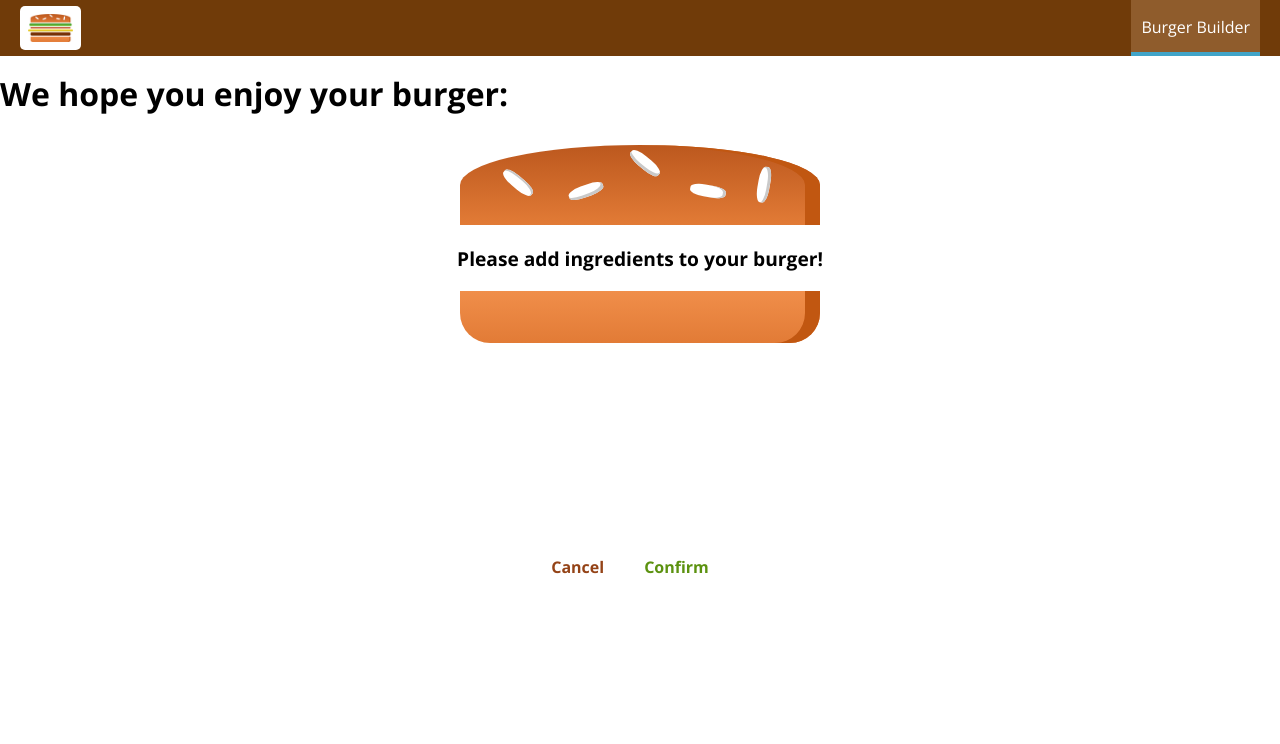
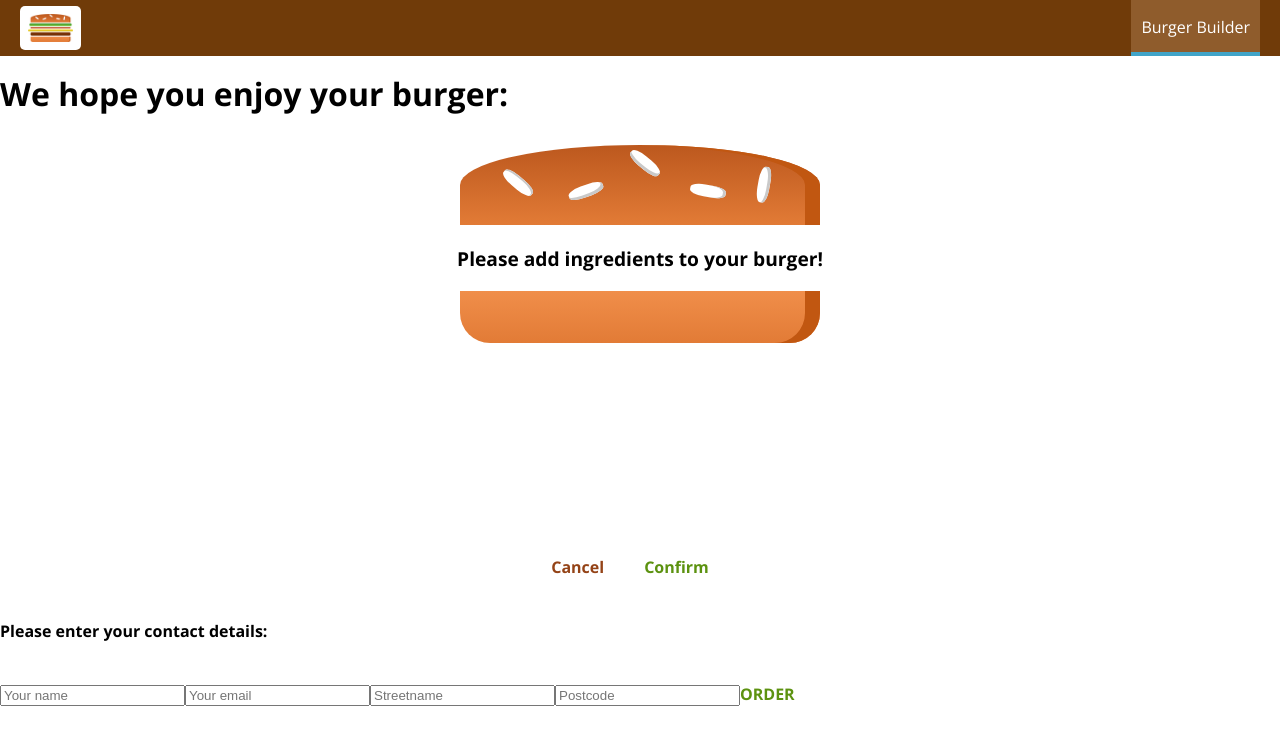
Before and after one commit to Mia5391/react-burger-builder, a React (Create React App) app: page /checkout in a window 1280 px wide. Both pictures are taken after a click on the button "Confirm". Shown: the top 744 px of the page. Built offline with nearby package versions, Linux system fonts and the light colour scheme.

Commit message:
implement basic contact details form on checkout

```diff
--- a/src/containers/Checkout/Checkout.js
+++ b/src/containers/Checkout/Checkout.js
@@ -1,6 +1,7 @@
 import React, { Component } from 'react';
 import CheckoutSummary from '../../components/Order/CheckoutSummary/CheckoutSummary';
-
+import {Route} from 'react-router-dom';
+import ContactData from './ContactData/ContactData'
 
 class Checkout extends Component {
     state = {
@@ -40,6 +41,7 @@
                 ingredients={this.state.ingredients}
                 checkoutCancelled={this.checkoutCancelledHandler}
                 checkoutContinued={this.checkoutContinuedHandler}/>
+                <Route path={this.props.match.path + '/contact-details'} component={ContactData}/>
             </div>
         );
     }
--- /dev/null
+++ b/src/containers/Checkout/ContactData/ContactData.js
@@ -0,0 +1,32 @@
+import React, {Component} from 'react';
+import Button from '../../../components/UI/Button/Button';
+
+
+class ContactData extends Component {
+    state = {
+        name: '',
+        email: '',
+        address: {
+            street: '',
+            postalCode: ''
+        }
+    }
+
+    render () {
+        return (
+            <div>
+                <h4>Please enter your contact details:</h4>
+                <form>
+                    <input type="text" name="name" placeholder="Your name" />
+                    <input type="text" name="email" placeholder="Your email" />
+                    <input type="text" name="streetname" placeholder="Streetname" />
+                    <input type="text" name="postal" placeholder="Postcode" />
+                    <Button buttonType="Success">ORDER</Button>
+                </form>
+            </div>
+        );
+    }
+
+}
+
+export default ContactData;
```
Also changed, not shown: src/containers/Checkout/ContactData/ContactData.module.css (added, +11 -0 lines).
